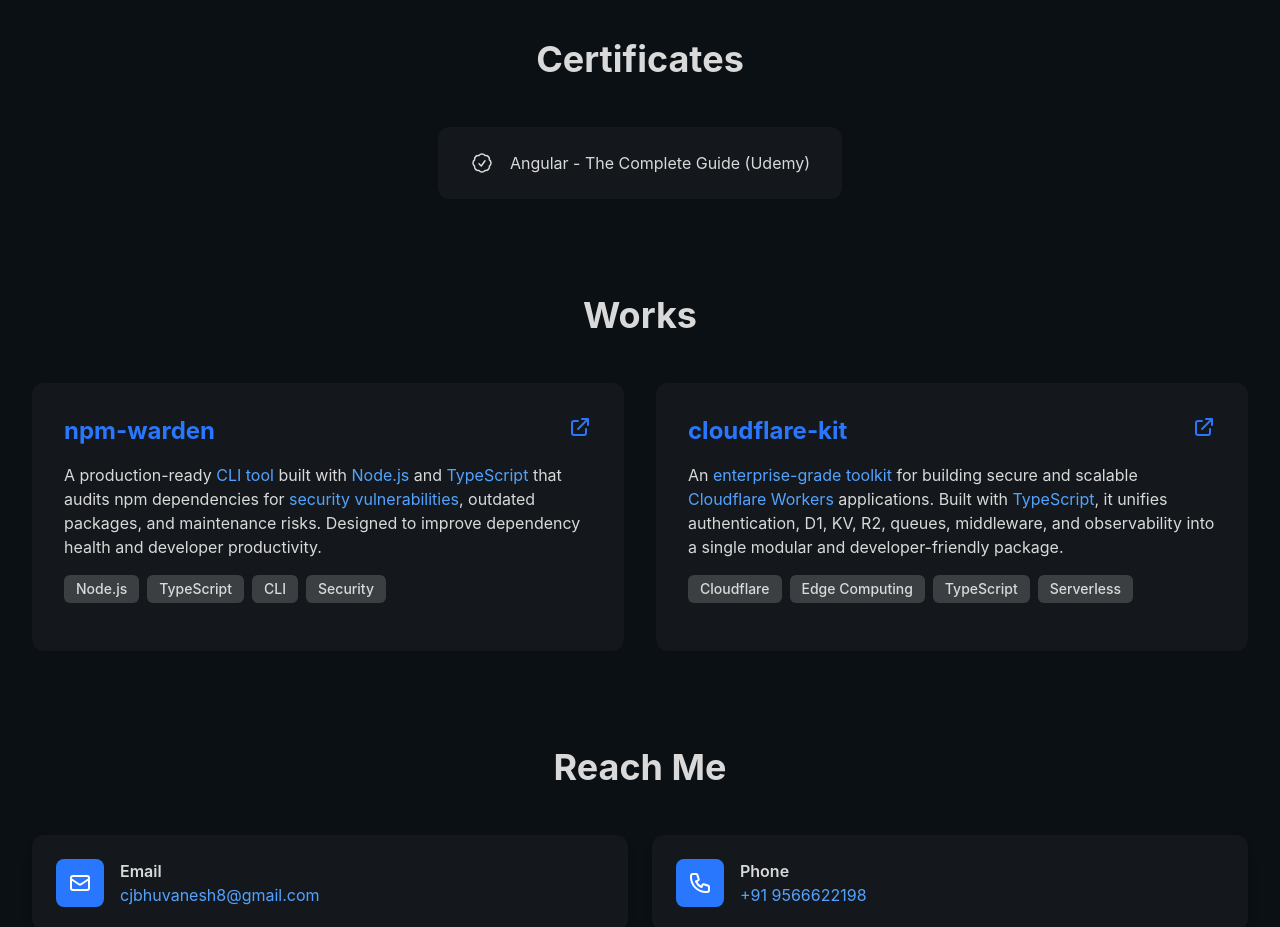
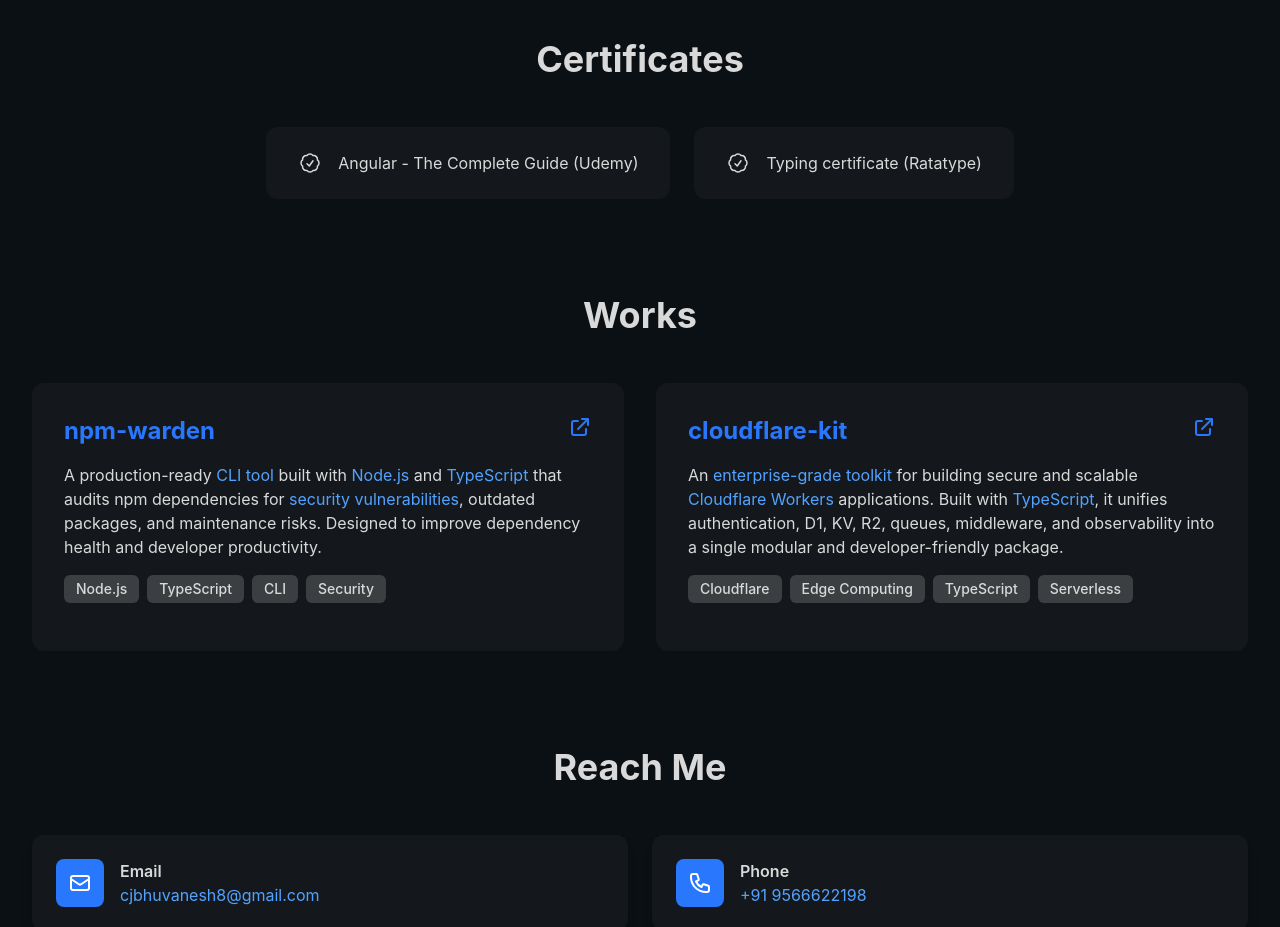
Before and after one commit to bhuvaneshcj/bhuvaneshcj.github.io, a website: page index.html in a window 1280 px wide. Shown: the part 3660-4587 px from the top of the page. Drawn offline with Linux system fonts and the light colour scheme; a web font is replaced by a local one.

Commit message:
certificate section updated

```diff
--- a/index.html
+++ b/index.html
@@ -579,6 +579,12 @@
                             </svg>
                             <span class="font-label-sm">Angular - The Complete Guide (Udemy)</span>
                         </div>
+                        <div class="bg-gray/4 px-8 py-6 rounded-xl flex items-center gap-4 select-none">
+                            <svg xmlns="http://www.w3.org/2000/svg" fill="none" viewBox="0 0 24 24" stroke-width="1.5" stroke="currentColor" class="size-6">
+                                <path stroke-linecap="round" stroke-linejoin="round" d="M9 12.75 11.25 15 15 9.75M21 12c0 1.268-.63 2.39-1.593 3.068a3.745 3.745 0 0 1-1.043 3.296 3.745 3.745 0 0 1-3.296 1.043A3.745 3.745 0 0 1 12 21c-1.268 0-2.39-.63-3.068-1.593a3.746 3.746 0 0 1-3.296-1.043 3.745 3.745 0 0 1-1.043-3.296A3.745 3.745 0 0 1 3 12c0-1.268.63-2.39 1.593-3.068a3.745 3.745 0 0 1 1.043-3.296 3.746 3.746 0 0 1 3.296-1.043A3.746 3.746 0 0 1 12 3c1.268 0 2.39.63 3.068 1.593a3.746 3.746 0 0 1 3.296 1.043 3.746 3.746 0 0 1 1.043 3.296A3.745 3.745 0 0 1 21 12Z" />
+                            </svg>
+                            <span class="font-label-sm">Typing certificate (Ratatype)</span>
+                        </div>
                     </div>
                 </section>
 
```
